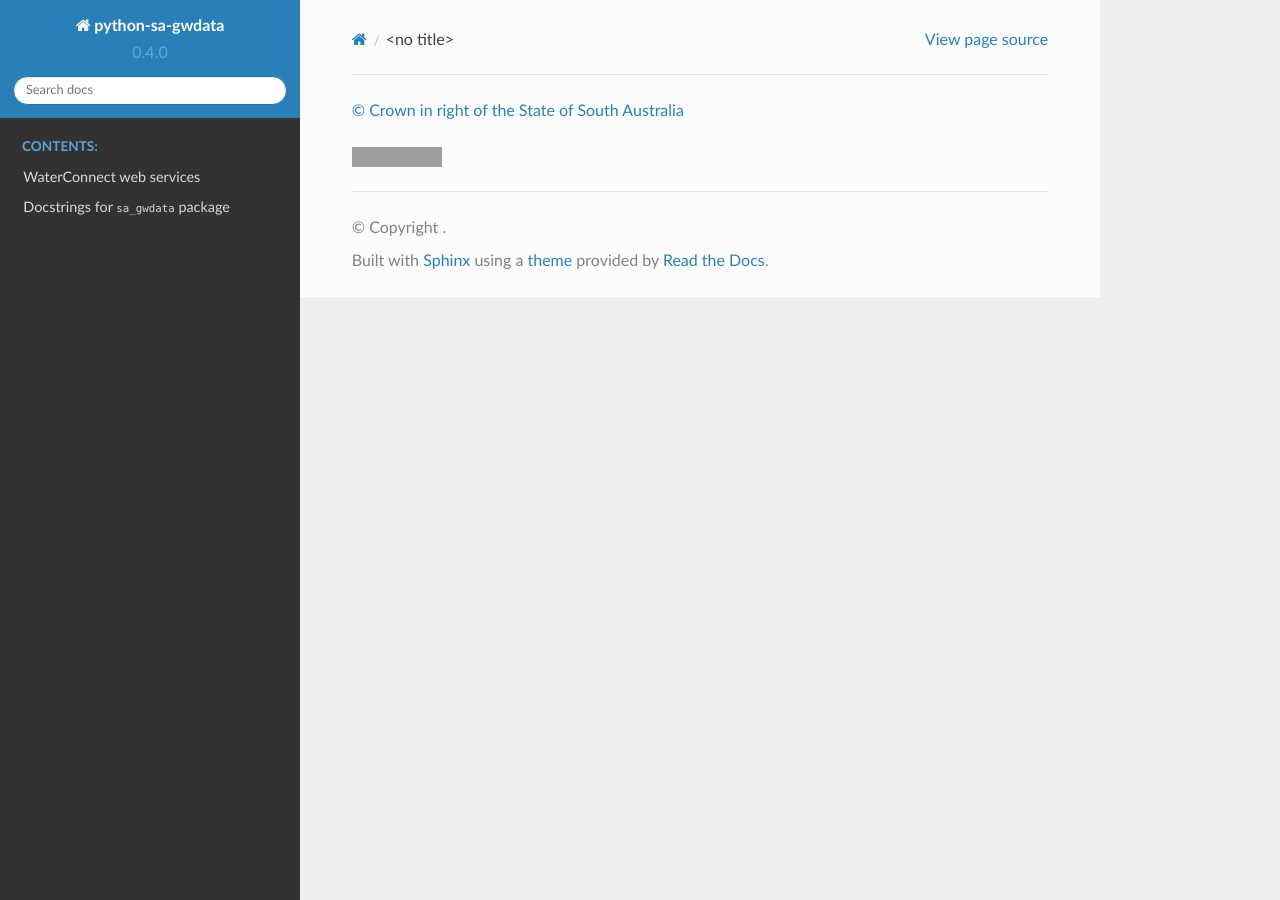
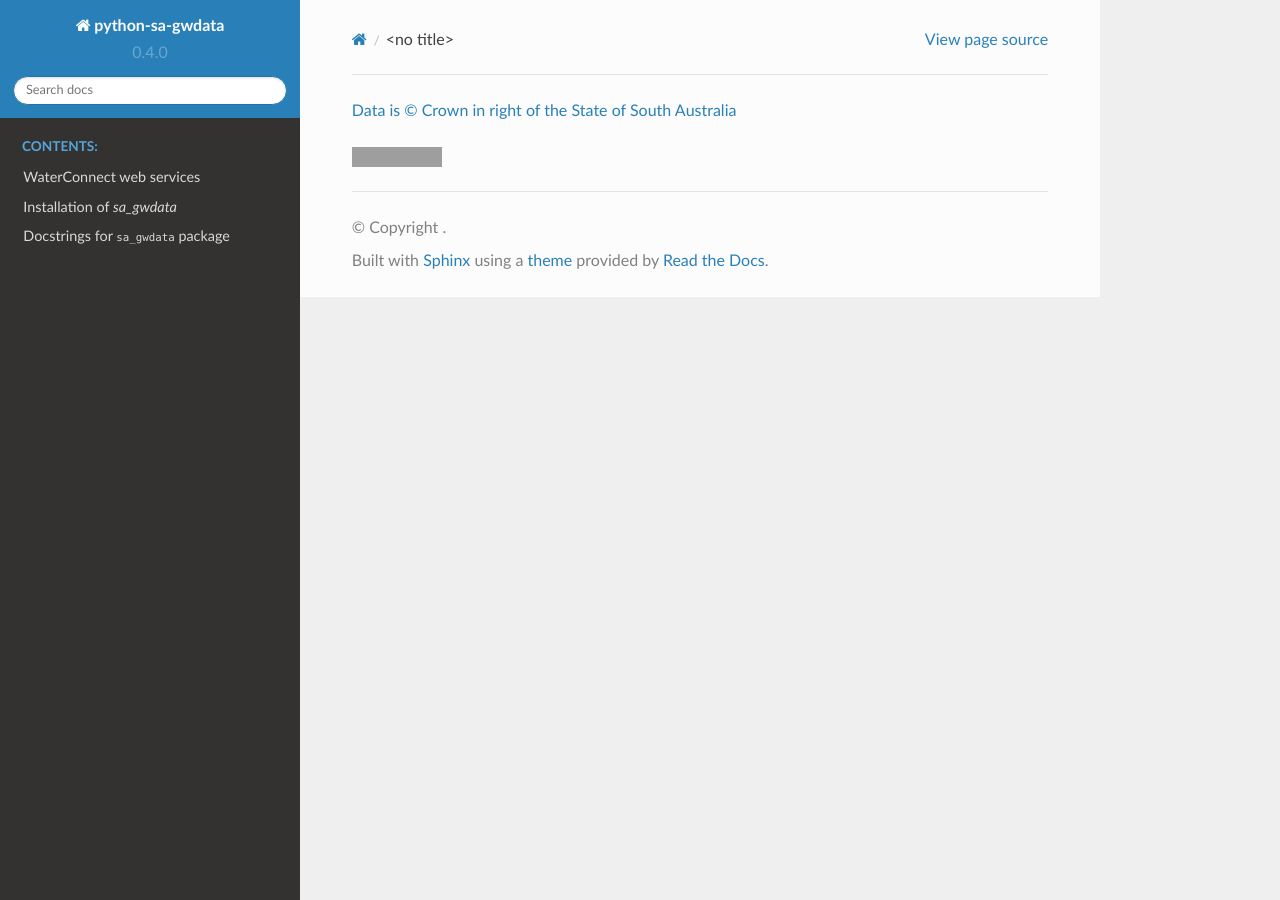
Before and after one commit to kinverarity1/python-sa-gwdata, a Sphinx documentation site: the page built from docs/source/footer.rst, in a window 1280 px wide. Built offline with Sphinx 7.4.7 and the Read the Docs theme 2.0.0, drawn with Linux system fonts in a browser that asks for light colours; formulas are drawn with MathJax 3; grey boxes are pictures that could not be loaded.

```diff
--- a/docs/source/footer.rst
+++ b/docs/source/footer.rst
@@ -1,4 +1,4 @@
-`© Crown in right of the State of South Australia <http://creativecommons.org/licenses/by/4.0/>`__
+`Data is © Crown in right of the State of South Australia <http://creativecommons.org/licenses/by/4.0/>`__
 
 .. image:: https://licensebuttons.net/l/by/3.0/au/88x31.png
    :target: http://creativecommons.org/licenses/by/4.0/
--- a/docs/source/index.rst
+++ b/docs/source/index.rst
@@ -10,6 +10,7 @@ This is an unofficial hobby project, use at your own risk. Or reward :-)
    :caption: Contents:
 
    webservices
+   install
    sa_gwdata
 
 Indices and tables
```
Also changed, not shown: docs/source/install.rst (added, +12 -0 lines).
